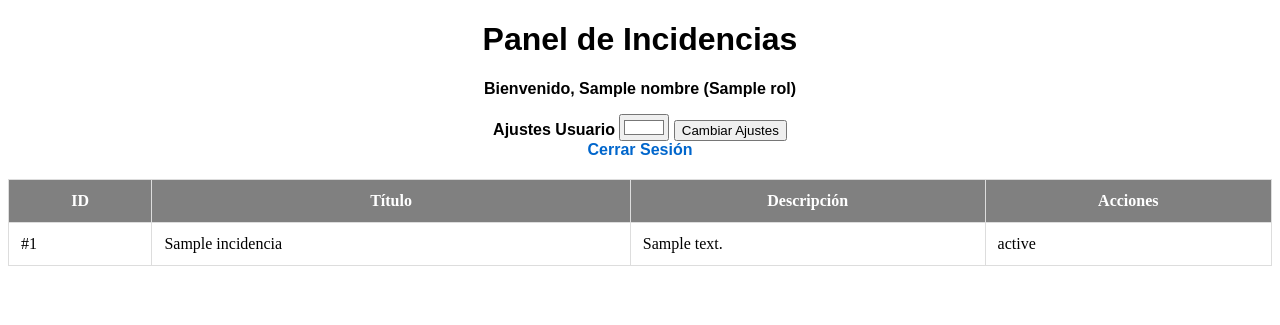
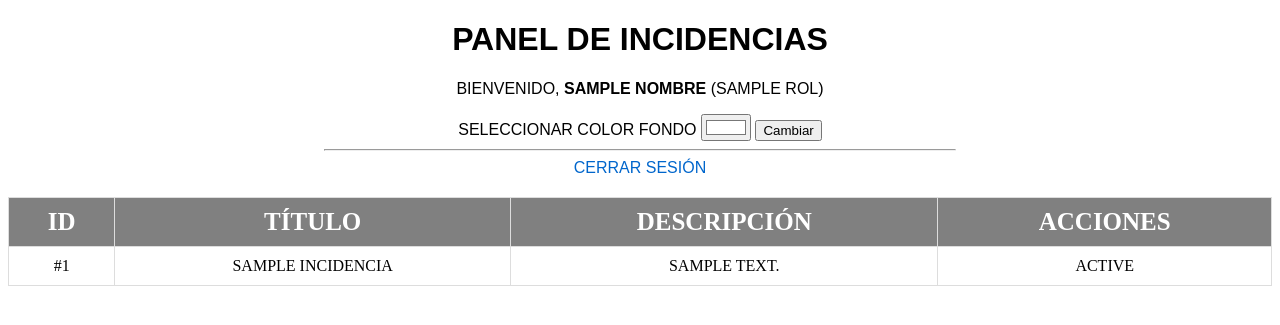
Before and after one commit to Abel-Sanz-Alapont/Gestor_Incidencias, a PHP site: template views/listar_incidencias.php in a window 1280 px wide. Shown: the top 325 px of the page. Run offline with PHP 8.4, Linux system fonts and the light colour scheme; the visitor is signed in with stand-in values (Sample User, id 1); the template is opened without the code that fills it: most values are stand-ins (such as "Sample title", 1, 10 or a date in 2020).

Commit message:
Añadiendo Cambios al CSS

```diff
--- a/css/estilo.css
+++ b/css/estilo.css
@@ -2,6 +2,7 @@ table {
     width: 100%;
     border-collapse: collapse;
     margin-top: 20px;
+
     background-color:white;
 
 }
@@ -9,8 +10,9 @@ table {
 th,
 td {
     border: 1px solid #ddd;
-    padding: 12px;
+    padding: 10px;
     text-align: left;
+
 
 }
 
@@ -18,6 +20,8 @@ th {
     background-color: gray;
     text-align: center;
     color: white;
+    font-size: 25px;
+        text-transform: uppercase;
 }
 
 .estado-texto {
@@ -27,11 +31,12 @@ th {
 .usuario{
     background-color: white;
     font-family: Arial, Helvetica, sans-serif;
-    font-weight: bold;
+
     margin-left: 25%;
     margin-right: 25%;
     text-decoration: black;
     text-align: center;
+        text-transform: uppercase;
 
 
 }
@@ -42,3 +47,7 @@ a{
 a:hover{
     text-decoration: underline;
 }
+td,select{
+    text-align: center;
+    text-transform: uppercase;
+}
--- a/views/listar_incidencias.php
+++ b/views/listar_incidencias.php
@@ -22,14 +22,14 @@ $colorActual = $_COOKIE[$nombreCookieUsuario] ?? '#ffffff';
                 <p>
 
                 <form action="index.php?accion=cambiar_color" method="POST">
-                    <label for="escogerColor">Ajustes Usuario</label>
+                    <label for="escogerColor">Seleccionar color fondo</label>
                     <input type="color" id="escogerColor" name="color" value="<?php echo $colorActual; ?>">
-                    <button type="submit">Cambiar Ajustes</button>
+                    <button type="submit">Cambiar</button>
                 </form>
-
+                <hr>
                 <a href="index.php?accion=logout">Cerrar Sesión</a>
                 <?php if ($rol === 'cliente'): ?>
-                    | <a href="index.php?accion=crear"><strong>+ Añadir Nueva Incidencia</strong></a>
+                    | <a href="index.php?accion=crear">Añadir Nueva Incidencia</a>
                 <?php endif; ?>
                 </p>
             </div>
```
